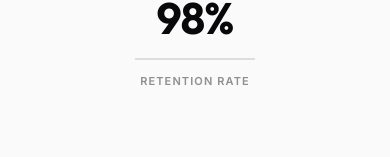
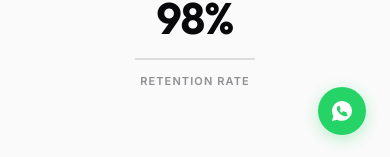
Before and after one commit to mohanracharla46/NKXUSWEB, a React (Vite) app: page / in a window 390 px wide. Shown: the part 685-842 px from the top of the page. Built offline with nearby package versions, Linux system fonts and the light colour scheme.

Commit message:
feat(widget): add fixed floating WhatsApp button globally

```diff
--- a/src/App.jsx
+++ b/src/App.jsx
@@ -34,6 +34,17 @@ export default function App() {
         </Routes>
       </main>
       <Footer />
+      <a
+        href="https://wa.me/919999999999"
+        target="_blank"
+        rel="noopener noreferrer"
+        className="floating-whatsapp"
+        aria-label="Chat on WhatsApp"
+      >
+        <svg viewBox="0 0 24 24">
+          <path d="M12.012 2c-5.506 0-9.989 4.478-9.99 9.984a9.96 9.96 0 001.333 4.982L2 22l5.233-1.371a9.936 9.936 0 004.779 1.229h.004c5.505 0 9.986-4.477 9.988-9.985a9.965 9.965 0 00-2.926-7.06A9.929 9.929 0 0012.012 2zm5.727 14.047c-.245.69-1.42 1.253-1.956 1.302-.489.043-.996.064-3.155-.783-2.759-1.084-4.507-3.89-4.646-4.076-.137-.187-1.12-1.492-1.12-2.846 0-1.354.707-2.018.958-2.28.25-.264.551-.33.734-.33.184 0 .368.002.528.009.167.008.393-.064.615.47.227.549.778 1.897.845 2.035.068.137.113.298.022.481-.09.184-.136.299-.271.458-.137.159-.288.354-.412.476-.137.137-.282.287-.12.564.161.277.717 1.182 1.536 1.912.1.09.183.138.277.185.29.137.458.114.629-.083.171-.197.747-.869.947-1.168.2-.3.4-.251.674-.15.275.1.1.25 1.748.868s1.077.525 1.144.639c.068.115.068.665-.177 1.354z"/>
+        </svg>
+      </a>
     </Router>
   );
 }
--- a/src/index.css
+++ b/src/index.css
@@ -207,3 +207,46 @@ button, .btn {
   outline: none;
   transition: var(--transition-smooth);
 }
+
+/* Floating WhatsApp Button */
+.floating-whatsapp {
+  position: fixed;
+  bottom: 32px;
+  right: 32px;
+  width: 56px;
+  height: 56px;
+  background-color: #25d366;
+  color: #ffffff;
+  border-radius: 50%;
+  display: flex;
+  align-items: center;
+  justify-content: center;
+  box-shadow: 0 4px 16px rgba(37, 211, 102, 0.3);
+  z-index: 9999;
+  transition: transform 0.3s cubic-bezier(0.16, 1, 0.3, 1), box-shadow 0.3s ease;
+  text-decoration: none;
+}
+
+.floating-whatsapp:hover {
+  transform: scale(1.1) translateY(-2px);
+  box-shadow: 0 8px 24px rgba(37, 211, 102, 0.5), 0 0 0 6px rgba(37, 211, 102, 0.15);
+}
+
+.floating-whatsapp svg {
+  width: 28px;
+  height: 28px;
+  fill: currentColor;
+}
+
+@media (max-width: 768px) {
+  .floating-whatsapp {
+    bottom: 24px;
+    right: 24px;
+    width: 48px;
+    height: 48px;
+  }
+  .floating-whatsapp svg {
+    width: 24px;
+    height: 24px;
+  }
+}
```
